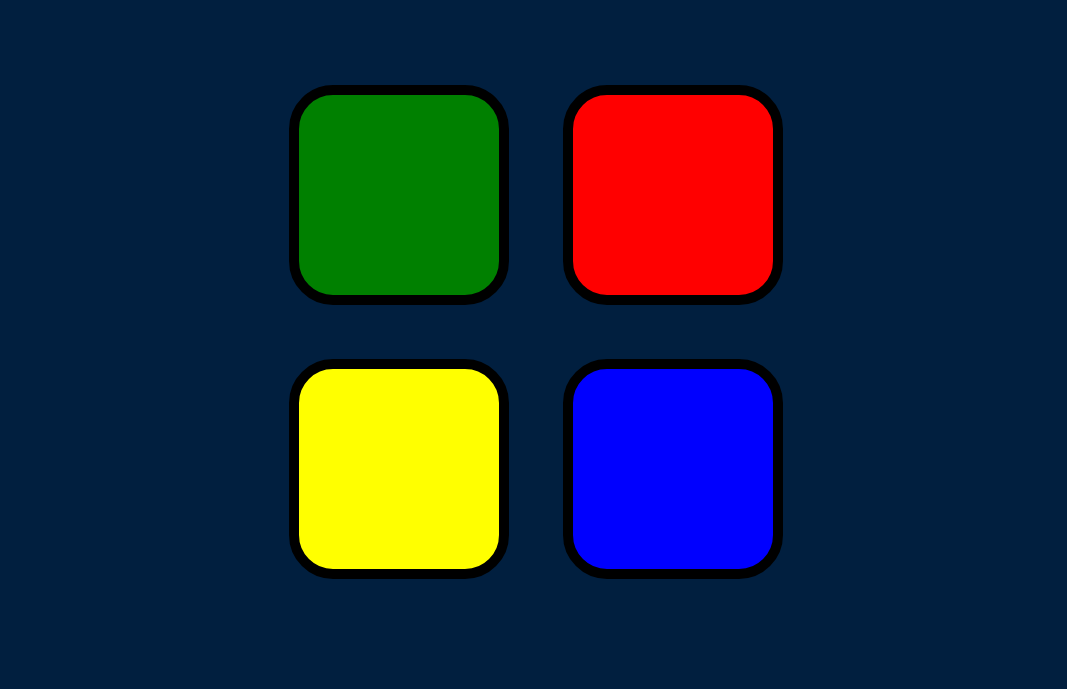
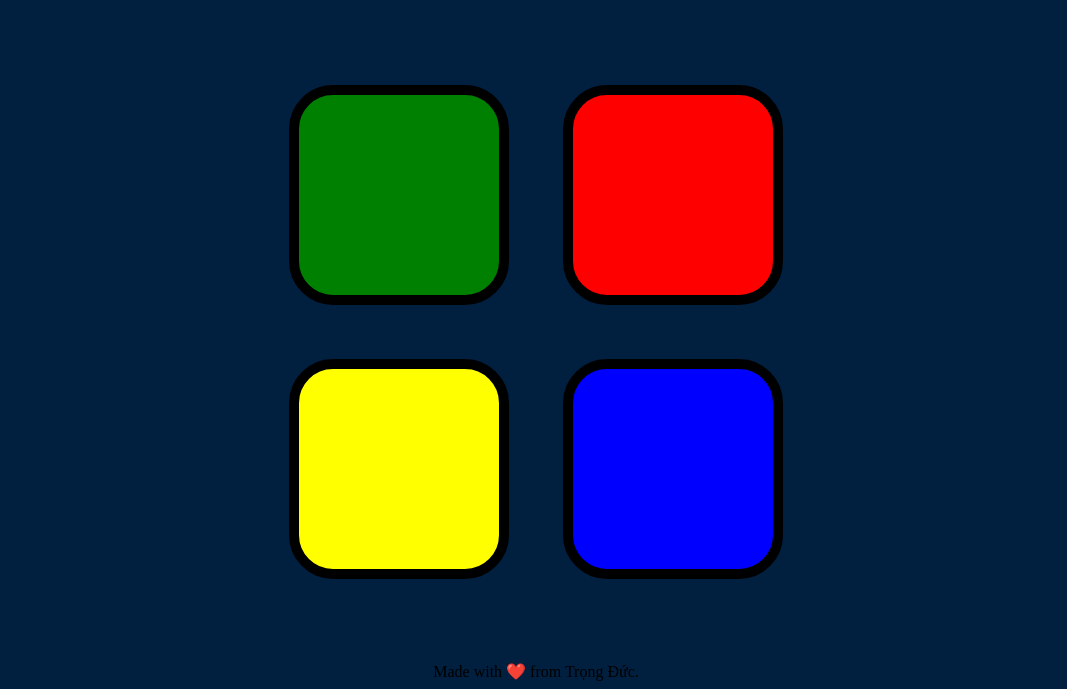
Before and after one commit to chimdienn/Simon_Game, a plain HTML site: page index.html in a window 1280 px wide. Shown: the part 162-851 px from the top of the page, without its empty margins (104-1171 px from the left). Before the commit the page ends 800 px from the top, so only its background shows below. Drawn offline with nearby package versions, Linux system fonts and the light colour scheme.

Commit message:
Update index.html

```diff
--- a/index.html
+++ b/index.html
@@ -39,5 +39,9 @@
 
 
 </body>
+<br><br><br>
+<footer>
+  Made with ❤️ from Trọng Đức.
+</footer>
 
 </html>
```
